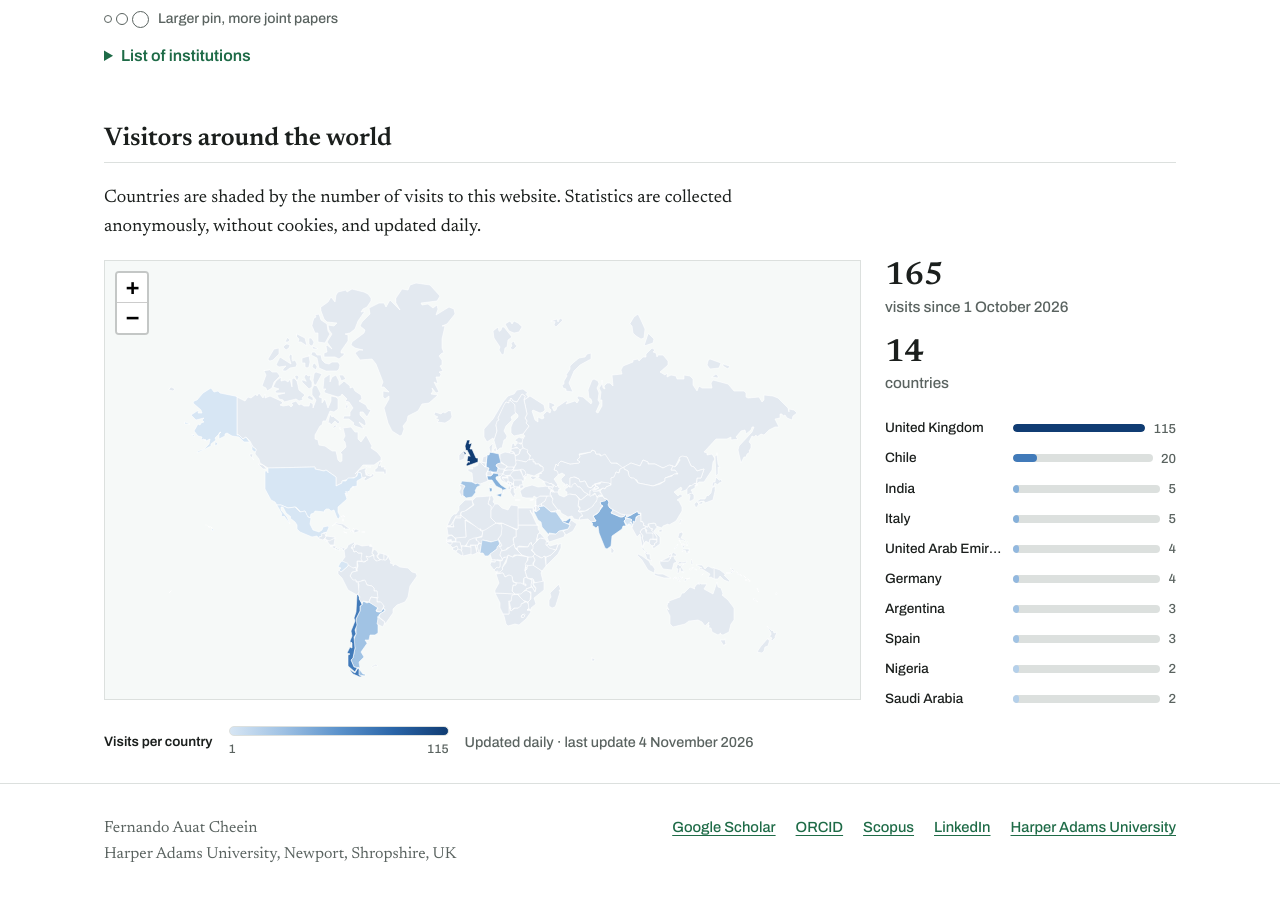
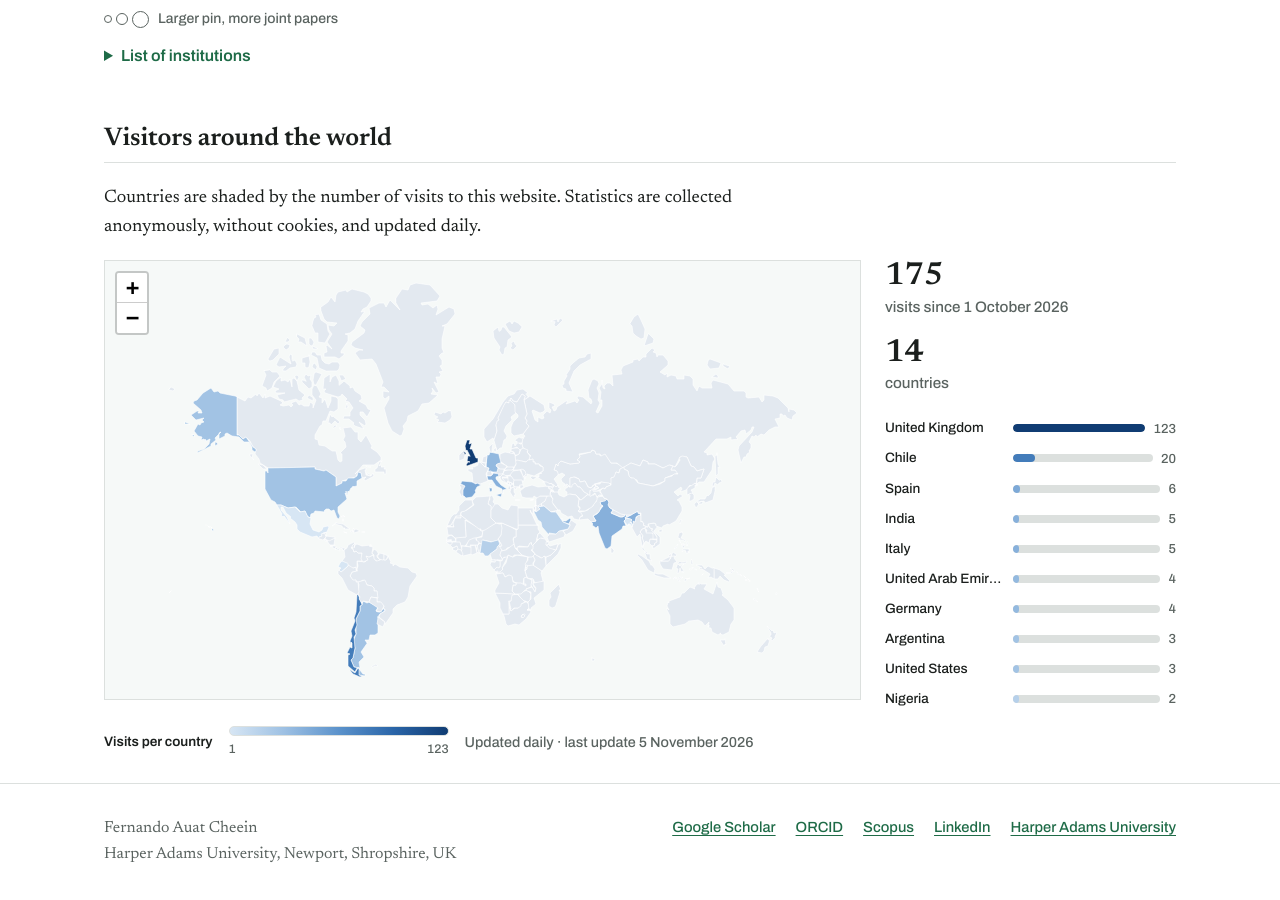
Before and after one commit to fauatcheein/fauatcheein, a Jekyll site: the page built from network.html, in a window 1280 px wide and 900 px high, scrolled down 974 px. Built offline with Jekyll 4.4.1, drawn with Linux system fonts in a browser that asks for light colours.

Commit message:
Update visitor statistics

```diff
--- a/_data/visitors.json
+++ b/_data/visitors.json
@@ -1,37 +1,37 @@
 {
-  "updated": "2026-11-04T12:58:50Z",
+  "updated": "2026-11-05T13:11:38Z",
   "since": "2026-10-01",
-  "total": 165,
+  "total": 175,
   "countries": {
-    "GB": 115,
+    "GB": 123,
     "CL": 20,
+    "ES": 6,
     "IN": 5,
     "IT": 5,
     "AE": 4,
     "DE": 4,
     "AR": 3,
-    "ES": 3,
+    "US": 3,
     "NG": 2,
     "SA": 2,
     "BD": 1,
     "EC": 1,
-    "MX": 1,
-    "US": 1
+    "MX": 1
   },
   "names": {
     "GB": "United Kingdom",
     "CL": "Chile",
+    "ES": "Spain",
     "IN": "India",
     "IT": "Italy",
     "AE": "United Arab Emirates",
     "DE": "Germany",
     "AR": "Argentina",
-    "ES": "Spain",
+    "US": "United States",
     "NG": "Nigeria",
     "SA": "Saudi Arabia",
     "BD": "Bangladesh",
     "EC": "Ecuador",
-    "MX": "Mexico",
-    "US": "United States"
+    "MX": "Mexico"
   }
 }
```
